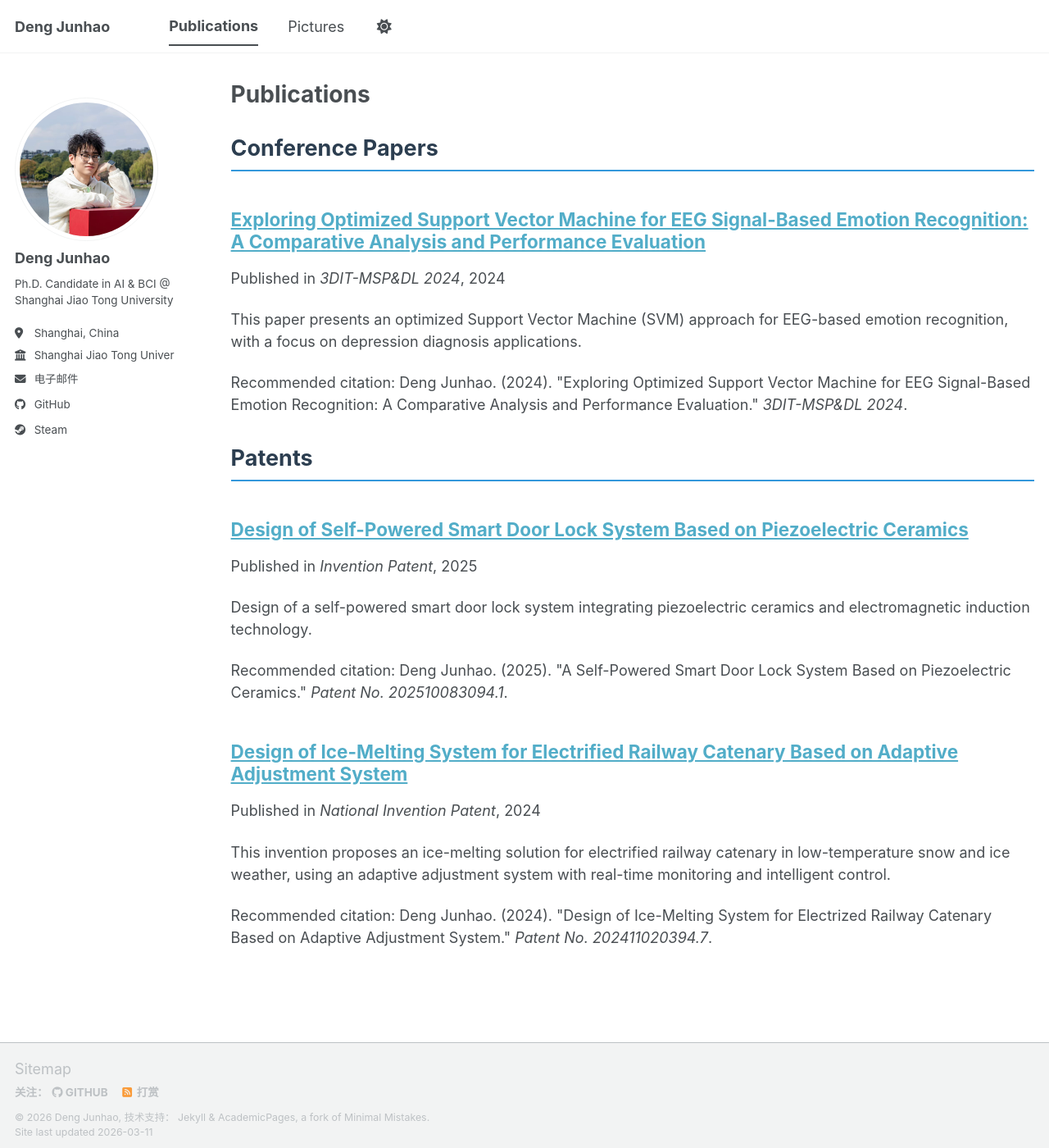
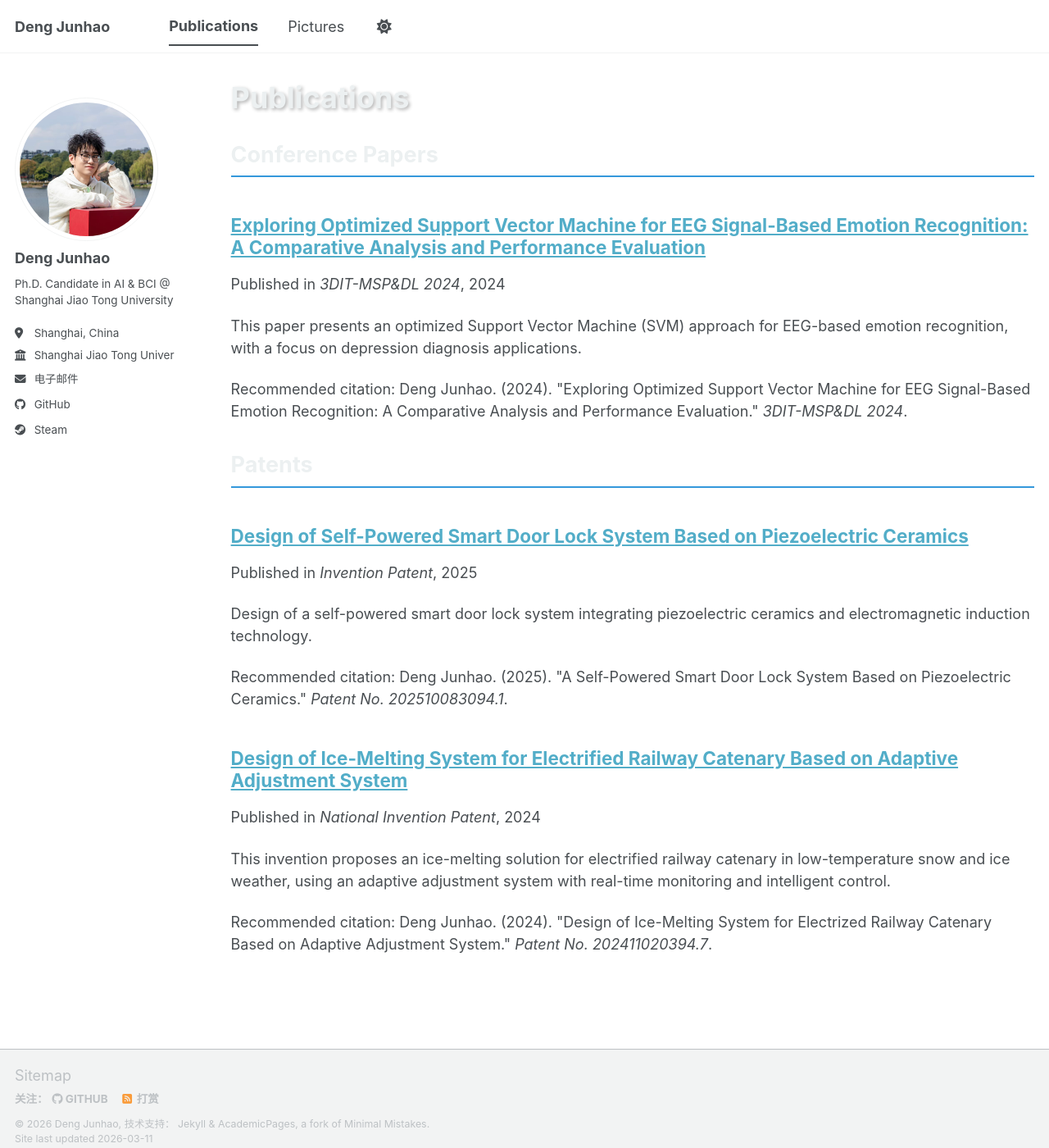
Before and after one commit to CarpeLerator/problog1, a Jekyll site: the page built from _pages/publications.html, in a window 1280 px wide and 1400 px high. Shown: the whole window at 82% size. Built offline with Jekyll 4.4.1, drawn with Linux system fonts in a browser that asks for light colours; a script bundle is joined from its source files by our own code; library files that are not in the unit come from our copies.

Commit message:
Improve title styling for homepage and publications

```diff
--- a/_pages/publications.html
+++ b/_pages/publications.html
@@ -6,10 +6,17 @@ author_profile: true
 ---
 
 <style>
+.page__title, .page__title-before {
+  color: #ecf0f1 !important;
+  font-size: 2rem !important;
+  font-weight: 700 !important;
+  text-shadow: 2px 2px 4px rgba(0,0,0,0.3);
+  margin-bottom: 1.5rem;
+}
 .publication-category-title {
   font-size: 1.5rem;
   font-weight: 700;
-  color: #2c3e50;
+  color: #ecf0f1;
   margin-top: 2rem;
   margin-bottom: 0.5rem;
   border-bottom: 2px solid #3498db;
```
Also changed, not shown: _pages/about.md (+10 -0 lines).
